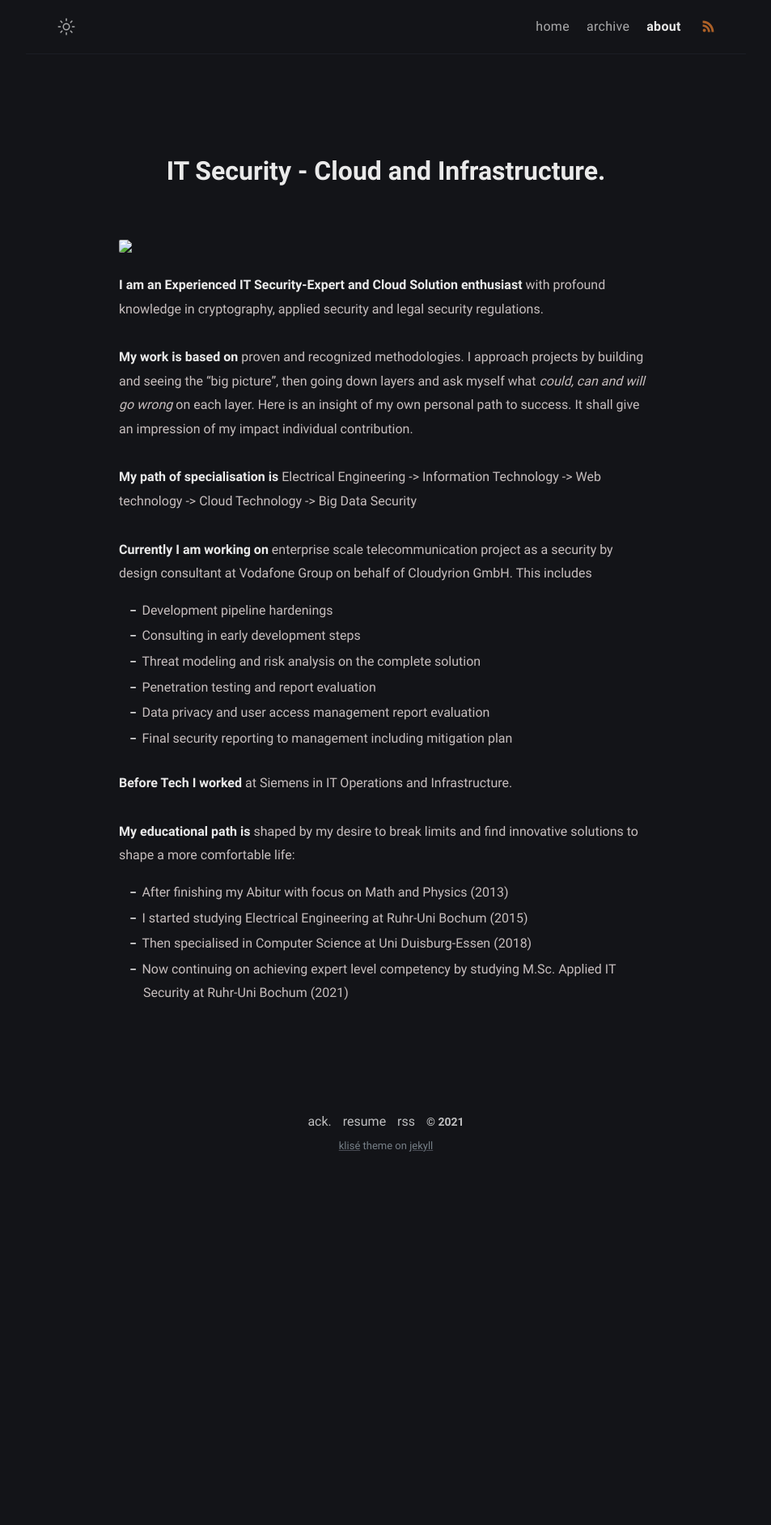
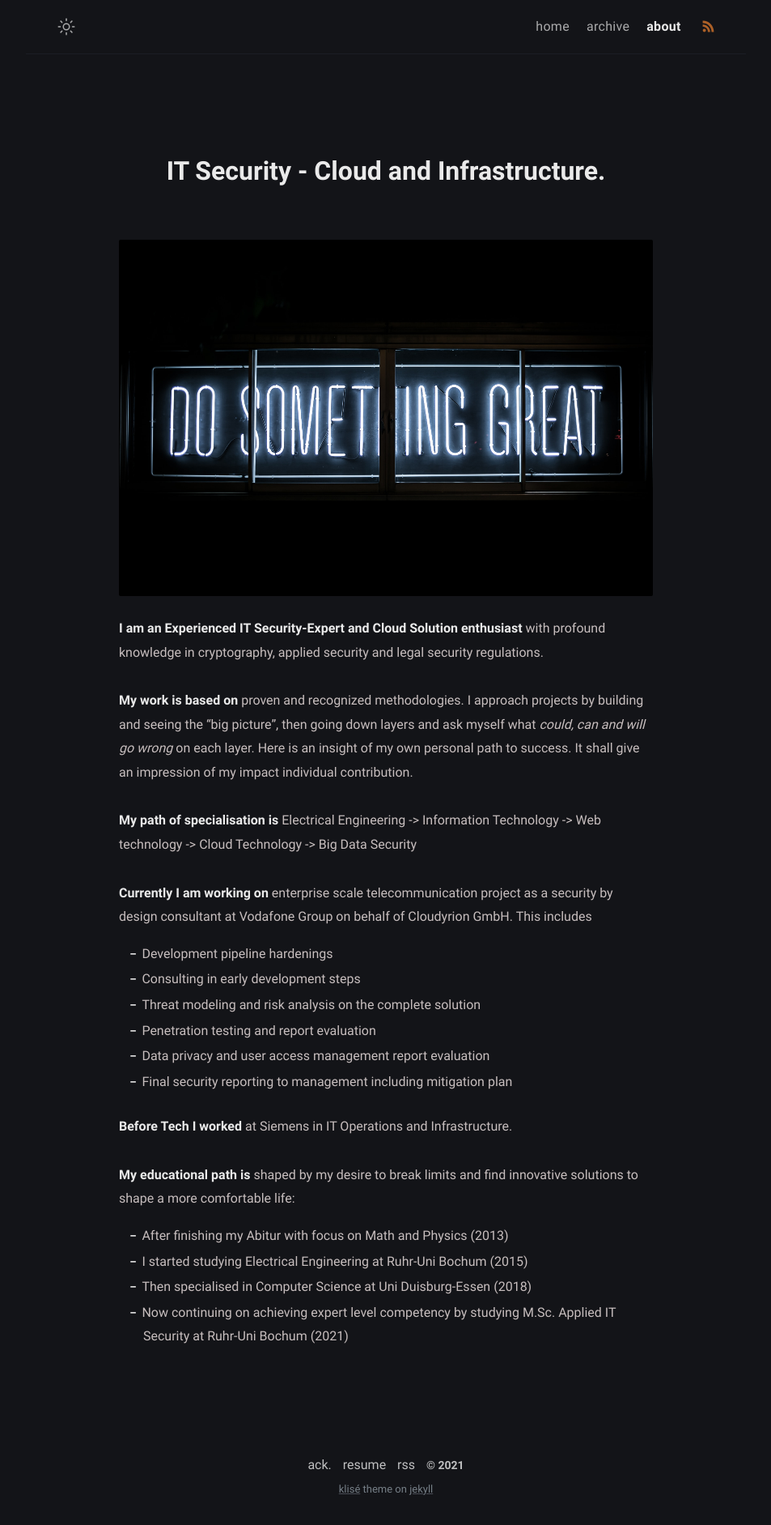
Before and after one commit to securebitAsif/fabulous-jupiter-8f84d, a Jekyll site: the page built from about.md, in a window 1280 px wide. Shown: the whole page at 81% size, without its empty margins (163-1116 px from the left). Built offline with Jekyll 4.4.1, drawn with Linux system fonts in a browser that asks for light colours; before the commit the page ends 1459 px from its top, so only the background shows below that.

Commit message:
about.md: changed

```diff
--- a/about.md
+++ b/about.md
@@ -7,7 +7,7 @@ comments: false
 ---
 
 <figure>
-<img src="pictures/great.jpg" >
+<img src="/pictures/great.jpg" >
 </figure>
 
 
```
